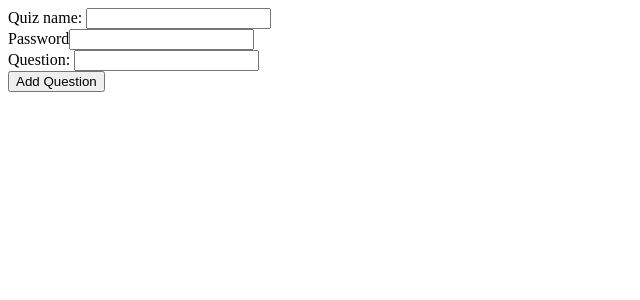
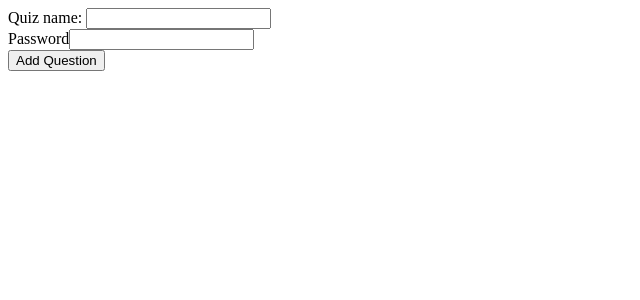
Before and after one commit to nylitalo/quiz-maker, a React (Create React App) app: page / in a window 1280 px wide. Shown: the top 300 px of the page, without its empty margins (0-640 px from the left). Built offline with nearby package versions, Linux system fonts and the light colour scheme.

Commit message:
Cleanup work and started work on breaking up CreateNEwQuiz component into smaller pieces

```diff
--- a/src/App.tsx
+++ b/src/App.tsx
@@ -1,6 +1,6 @@
 import * as React from 'react';
 
-//import { Home } from './components/Home/Home';
+// import { Home } from './components/Home/Home';
 import { CreateNewQuiz } from './components/CreateNewQuiz/CreateNewQuiz';
 
 export interface Props {
--- a/src/components/CreateNewQuiz/CreateNewQuiz.tsx
+++ b/src/components/CreateNewQuiz/CreateNewQuiz.tsx
@@ -1,22 +1,25 @@
 import * as React from 'react';
 
-export class CreateNewQuiz extends React.Component<any, any> {
-    constructor(props: any) {
+interface State {
+    questions: Object[];
+}
+
+interface Props {}
+
+interface SyntheticEvent {
+    preventDefault(): void;
+}
+
+export class CreateNewQuiz extends React.Component<Props, State> {
+    constructor(props: Props) {
         super(props);
         this.state = {
-            questions: [
-                {
-                    id: 0,
-                    question: '',
-                    answerType: '',
-                    answers: []
-                }
-            ]
+            questions: []
         };
     }
 
-    createNewQuestion = (e: any) => {
-        e.preventDefault();
+    createNewQuestion = (event: SyntheticEvent) => {
+        event.preventDefault();
         const newQuestion: {} = {
             id: this.state.questions.length,
             question: '',
@@ -30,7 +33,7 @@ export class CreateNewQuiz extends React.Component<any, any> {
 
     handleChange = (event: React.ChangeEvent<HTMLInputElement>) => {
         event.persist();
-        this.setState((prevState, props) => {
+        this.setState((prevState) => {
             let newState = prevState;
             newState.questions[event.target.id].question = event.target.value;
             return {questions: newState.questions};
@@ -47,11 +50,22 @@ export class CreateNewQuiz extends React.Component<any, any> {
                     <label>Password</label>
                     <input type="text"/>
                     <br/>
-                    {this.state.questions.map((obj: any) => {
+                    {/*Replace the any type as soon as i figure out what to put there!*/}
+                    {this.state.questions.map((question: any) => {
                         return (
-                            <div key={obj.id}>
+                            <div key={question.id}>
                             <label>Question: </label>
-                            <input type="text" id={obj.id} value={obj.question} onChange={this.handleChange}/>
+                            <input type="text" id={question.id} value={question.question} onChange={this.handleChange}/>
+                            <br/>
+                            <label>Answers: </label>
+                            {question.answers.map((answer: {id: number, answer: string, rightAnswer: boolean}) => {
+                                return (
+                                    <div key={answer.id}>
+                                        <label>#{answer.id + 1}: </label>
+                                        <input type="text" value={answer.answer} onChange={this.handleChange}/>
+                                    </div>
+                                );
+                            })}
                             </div>
                         );
                     })}
```
Also changed, not shown: src/components/CreateNewQuiz/Questions.tsx (added, +49 -0 lines).
